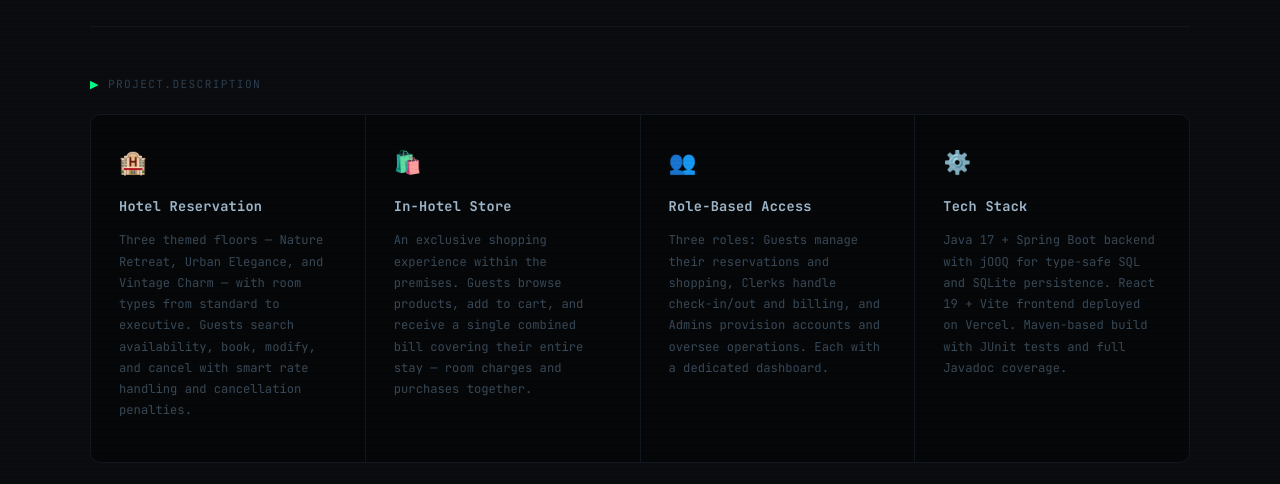
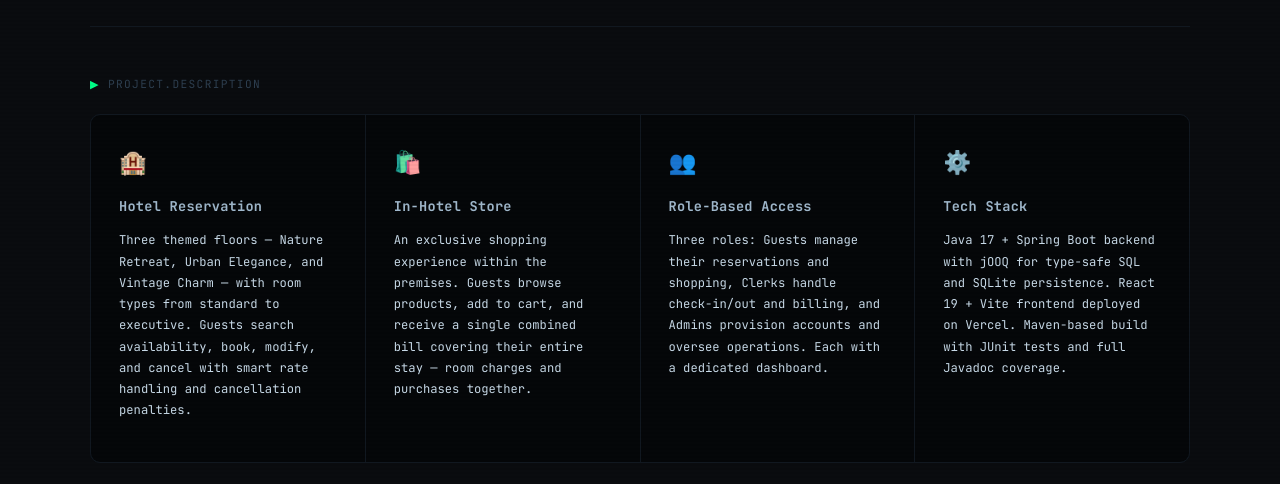
Before and after one commit to JaceYar/Software1-Proj, an Astro site in the folder site/: page / in a window 1280 px wide. Shown: the part 316-800 px from the top of the page. Built offline with nearby package versions, Linux system fonts and the light colour scheme; Astro itself is replaced by a stand-in of ours; no server answers.

Commit message:
changed font color

```diff
--- a/site/src/pages/index.astro
+++ b/site/src/pages/index.astro
@@ -249,7 +249,7 @@ const members = [
       letter-spacing: 0.02em;
     }
     .desc-block p {
-      color: #3a4a58;
+      color: #c8dae8;
       font-size: 0.76rem;
       line-height: 1.75;
     }
```
